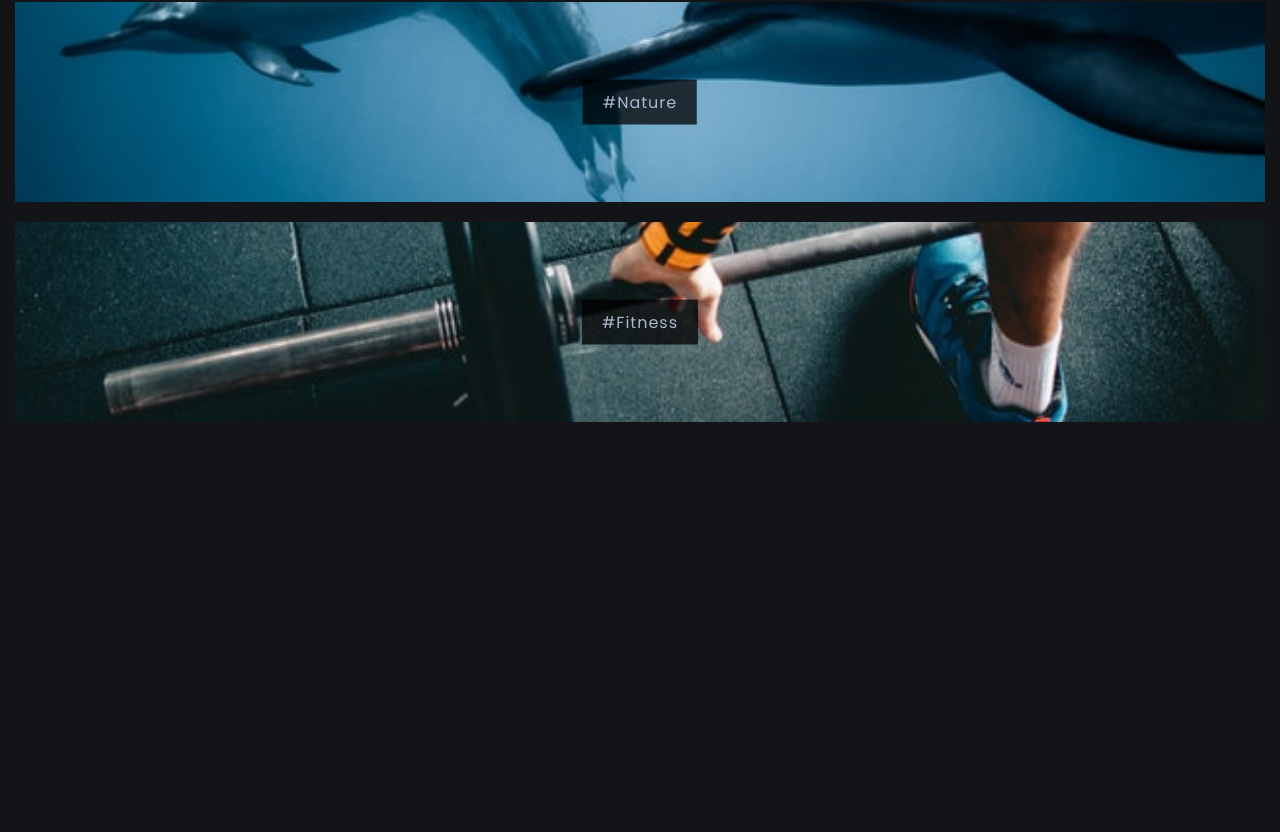
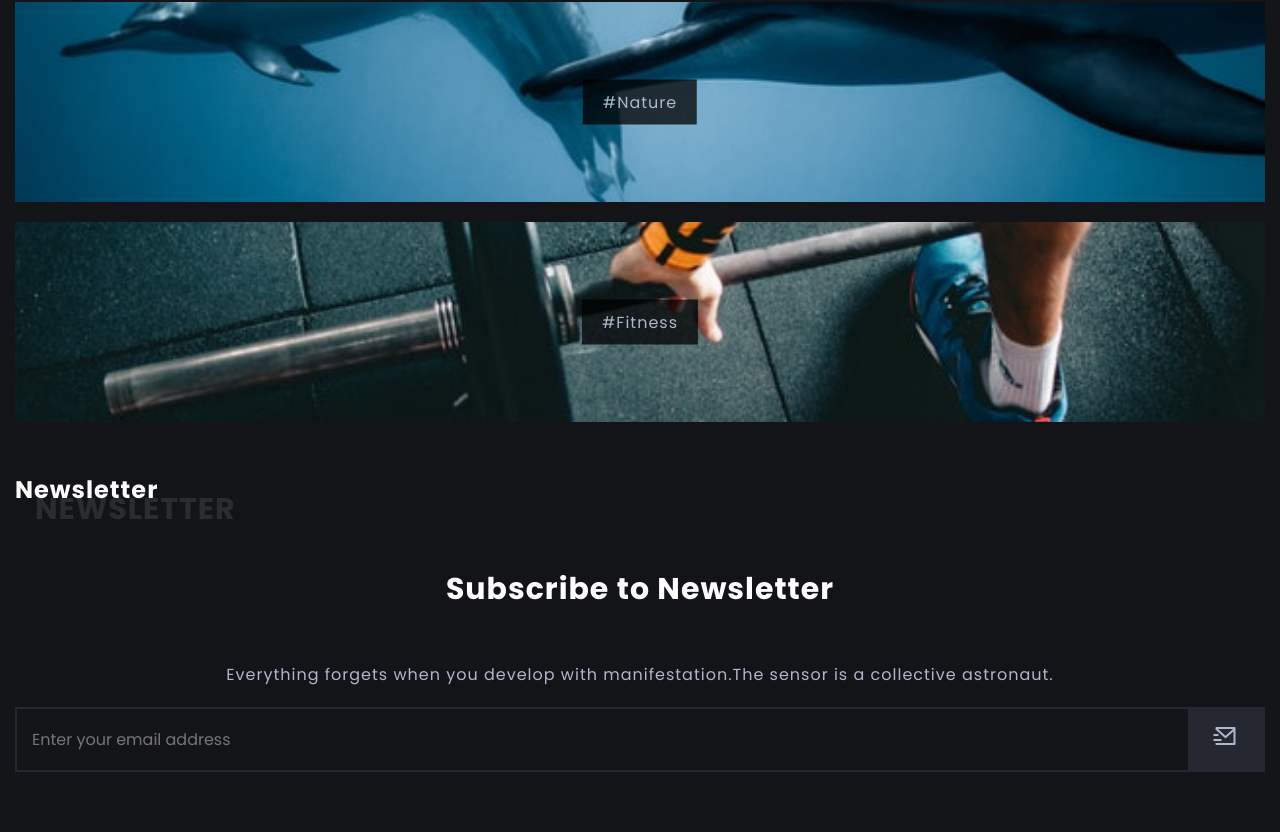
Before and after one commit to kabir0x23/NewsFlash, a plain HTML site: page index.html in a window 1280 px wide. Shown: the part 6810-7642 px from the top of the page. Before the commit the page ends 7232 px from the top, so only its background shows below. Drawn offline with nearby package versions, Linux system fonts and the light colour scheme.

Commit message:
Newsletter

```diff
--- a/assets/css/main.css
+++ b/assets/css/main.css
@@ -543,18 +543,17 @@ body.light-theme {
 }
 
 
-
 /* Popular tags */
-.popular-tags-container{
+.popular-tags-container {
     gap: var(--gap);
 }
 
-.popular-tags-container .article{
+.popular-tags-container .article {
     min-height: var(--item-min-height-sm);
     overflow: hidden;
 }
 
-.tag-name{
+.tag-name {
     position: absolute;
     top: 50%;
     left: 50%;
@@ -564,13 +563,27 @@ body.light-theme {
     z-index: 10;
 }
 
-.popular-tags-container .article:hover .tag-name{
+.popular-tags-container .article:hover .tag-name {
     color: var(--light-color);
 }
-.popular-tags-container .article:hover .article-image{
-transform: scale(1.05)}
+
+.popular-tags-container .article:hover .article-image {
+    transform: scale(1.05)
+}
+
 
 /* Newsletter */
+.newsletter {
+    padding-bottom: 6rem;
+}
+
+.newsletter-title {
+    font-size: var(--font-size-lg);
+}
+
+.newsletter-description {
+    margin-top: 3rem;
+}
 
 /* Footer */
 
--- a/index.html
+++ b/index.html
@@ -466,8 +466,28 @@
 
 
 <!-- Newsletter -->
+<section class="newsletter section">
+    <div class="container">
+        <h2 class="title section-title" data-name="Newsletter">Newsletter</h2>
+        <div class="form-container-inner">
+            <h6 class="title newsletter-title">Subscribe to Newsletter</h6>
+            <p class="newsletter-description">Everything forgets when you develop with manifestation.The sensor is a
+                collective astronaut.</p>
+
+            <form action="" class="form">
+                <input type="text" class="form-input" placeholder="Enter your email address">
+                <button class="btn form-btn" type="submit">
+                    <i class="ri-mail-send-line"></i>
+                </button>
+            </form>
+        </div>
+    </div>
+
+</section>
+
 
 <!-- Footer -->
+
 
 <!-- Swiper.js -->
 <script src="./assets/js/swiper-bundle.min.js"></script>
```
